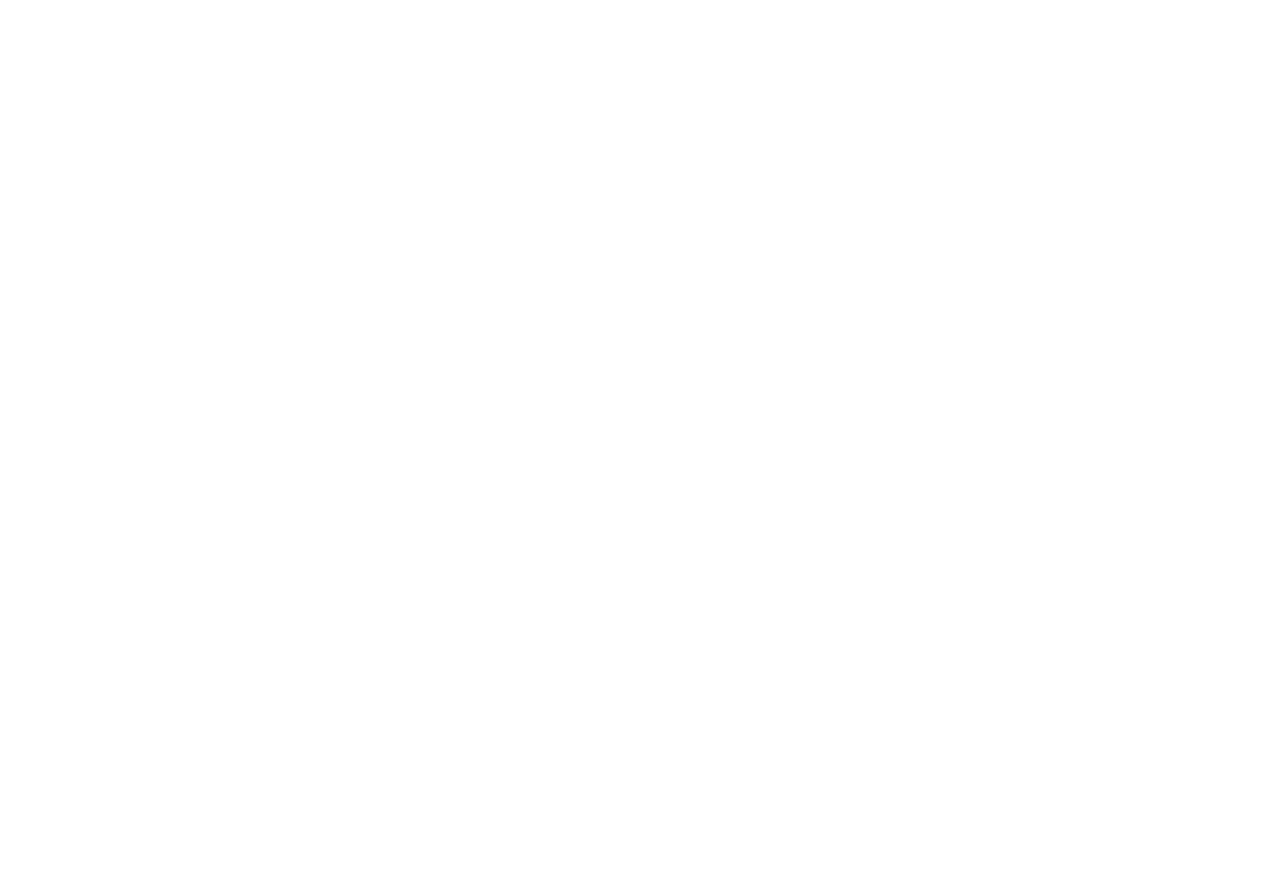
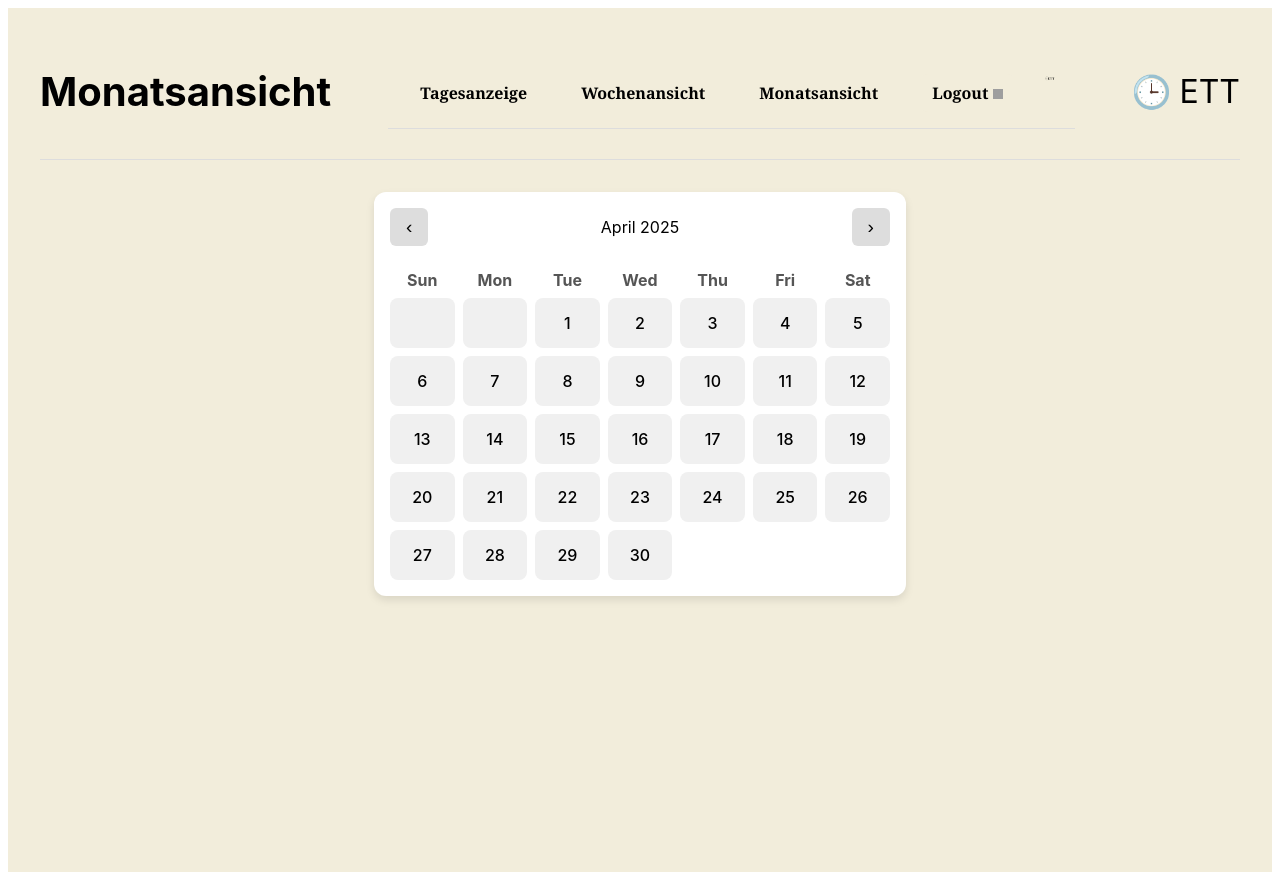
Before and after one commit to on24FeLi/ETT2.0, a Vue app: page /Monatsansicht in a window 1280 px wide. Before the commit this address had no page. Before the commit the page ends 800 px from the top, so only its background shows below. Built offline with nearby package versions, Linux system fonts and the light colour scheme; grey boxes are pictures that could not be loaded.

Commit message:
Code for Monatsansicht finished

```diff
--- a/src/router/index.js
+++ b/src/router/index.js
@@ -5,6 +5,7 @@ import Tagesanzeige from '../views/Tagesanzeige.vue';
 import Dashboard from '../views/Dashboard.vue'
 import Wochenansicht from '@/views/Wochenansicht.vue';
 import Splash from '@/components/Splash.vue';
+import Monatsansicht from '../views/Monatsansicht.vue';
 //import { hasRole } from '../utils/auth';
 
 const routes = [
@@ -13,7 +14,8 @@ const routes = [
     { path: '/tagesanzeige', component: Tagesanzeige },
     { path: '/dashboard', component: Dashboard },
     { path: '/Wochenansicht', component: Wochenansicht },
-    { path: '/', component: Splash }
+    { path: '/', component: Splash },
+    { path: '/Monatsansicht', component: Monatsansicht}
 ];
 
 const router = createRouter({
--- a/src/views/Monatsansicht.vue
+++ b/src/views/Monatsansicht.vue
@@ -0,0 +1,204 @@
+<script setup>
+import { ref, onMounted, computed } from 'vue'
+import Uhrzeit from '@/components/Uhrzeit.vue'
+import navigation from '@/components/navigation.vue'
+
+// Aktuelles Datum
+const date = ref(new Date());
+
+// Arrays für Tage im Kalender
+const days = ref([]);
+
+// Monat + Jahr als Computed Property
+const monthYear = computed(() => {
+  return `${date.value.toLocaleString('default', { month: 'long' })} ${date.value.getFullYear()}`
+})
+
+// Funktion, um den Kalender zu erstellen
+function renderCalendar() {
+  const year = date.value.getFullYear();
+  const month = date.value.getMonth();
+
+  const firstDay = new Date(year, month, 1).getDay(); // 0 = Sonntag
+  const daysInMonth = new Date(year, month + 1, 0).getDate();
+
+  const tempDays = [];
+
+  // Leere Felder für Tage vor dem 1.
+  for (let i = 0; i < firstDay; i++) {
+    tempDays.push('');
+  }
+
+  // Tage des Monats
+  for (let i = 1; i <= daysInMonth; i++) {
+    tempDays.push(i);
+  }
+
+  days.value = tempDays;
+}
+
+function prevMonth() {
+  date.value = new Date(date.value.getFullYear(), date.value.getMonth() - 1, 1);
+  renderCalendar();
+}
+
+function nextMonth() {
+  date.value = new Date(date.value.getFullYear(), date.value.getMonth() + 1, 1);
+  renderCalendar();
+}
+
+
+onMounted(() => {
+  renderCalendar();
+})
+
+// Dummy für Zeiteinträge
+const filteredEntries = ref([]);
+const selectedDate = ref(null);
+</script>
+
+<template>
+  <div class="wrapper">
+    <header>
+      <h1>Monatsansicht</h1>
+      <navigation />
+      <div class="logo">🕒 <span>ETT</span></div>
+    </header>
+
+    <div class="calendar">
+      <div class="calendar-header">
+        <button @click="prevMonth">‹</button>
+        <div>{{ monthYear }}</div>
+        <button @click="nextMonth">›</button>
+      </div>
+
+      <div class="calendar-days">
+        <div>Sun</div>
+        <div>Mon</div>
+        <div>Tue</div>
+        <div>Wed</div>
+        <div>Thu</div>
+        <div>Fri</div>
+        <div>Sat</div>
+      </div>
+
+      <div class="calendar-dates">
+        <div v-for="(day, index) in days" :key="index">
+          {{ day }}
+        </div>
+      </div>
+    </div>
+
+    <div v-if="filteredEntries.length">
+      <div v-for="entry in filteredEntries" :key="entry.start + entry.project" class="entry">
+        <p><strong>Projekt:</strong> {{ entry.project }}</p>
+        <p><strong>Start:</strong> {{ entry.start }} - <strong>Ende:</strong> {{ entry.end }}</p>
+      </div>
+    </div>
+    <p v-else-if="selectedDate">Keine Zeiteinträge für diesen Tag.</p>
+  </div>
+</template>
+
+<style scoped>
+.wrapper {
+  display: flex;
+  flex-direction: column;
+  min-height: 100vh;
+  background-color: #F2EDDB;
+  font-family: 'Inter', Arial, sans-serif;
+  padding: 2rem;
+}
+
+header {
+  background-color: #F2EDDB;
+  display: flex;
+  justify-content: space-between;
+  align-items: center;
+  padding-bottom: 1rem;
+  border-bottom: 1px solid #ddd;
+}
+
+header h1 {
+  font-size: 2.5rem;
+}
+
+.logo {
+  font-size: 2rem;
+  display: flex;
+  align-items: center;
+  gap: 0.5rem;
+}
+
+.calendar {
+  margin: 2rem auto;
+  width: 100%;
+  max-width: 500px;
+  background: white;
+  border-radius: 12px;
+  box-shadow: 0 4px 8px rgba(0, 0, 0, 0.1);
+  padding: 1rem;
+}
+
+.calendar-header {
+  display: flex;
+  justify-content: space-between;
+  align-items: center;
+  margin-bottom: 1rem;
+}
+
+.calendar-header button {
+  background-color: #ddd;
+  border: none;
+  padding: 0.5rem 1rem;
+  border-radius: 6px;
+  font-size: 1.2rem;
+  cursor: pointer;
+  transition: background-color 0.2s ease;
+}
+
+.calendar-header button:hover {
+  background-color: #ccc;
+}
+
+.calendar-days, .calendar-dates {
+  display: grid;
+  grid-template-columns: repeat(7, 1fr);
+  text-align: center;
+  gap: 0.5rem;
+}
+
+.calendar-days div {
+  font-weight: bold;
+  padding: 0.5rem 0;
+  color: #555;
+}
+
+.calendar-dates div {
+  height: 50px;
+  display: flex;
+  align-items: center;
+  justify-content: center;
+  background-color: #f0f0f0;
+  border-radius: 8px;
+  transition: background-color 0.2s ease;
+  font-weight: 500;
+}
+
+.calendar-dates div:hover {
+  background-color: #d1e0ff;
+  cursor: pointer;
+}
+
+.calendar-dates div.empty {
+  background-color: transparent;
+  cursor: default;
+}
+
+.entry {
+  margin-top: 2rem;
+  padding: 1rem;
+  background: white;
+  border-radius: 8px;
+  box-shadow: 0 2px 6px rgba(0,0,0,0.1);
+}
+</style>
```
